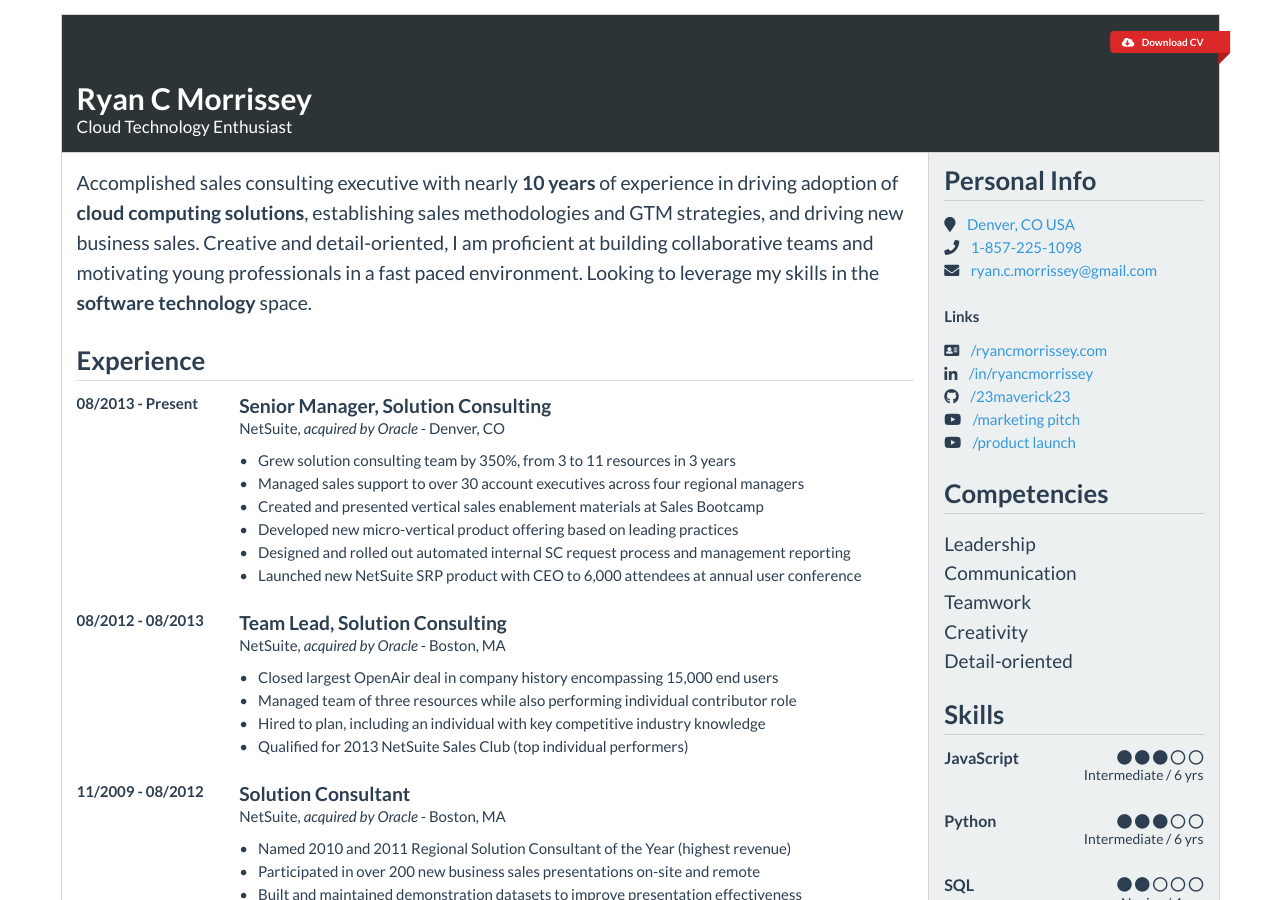
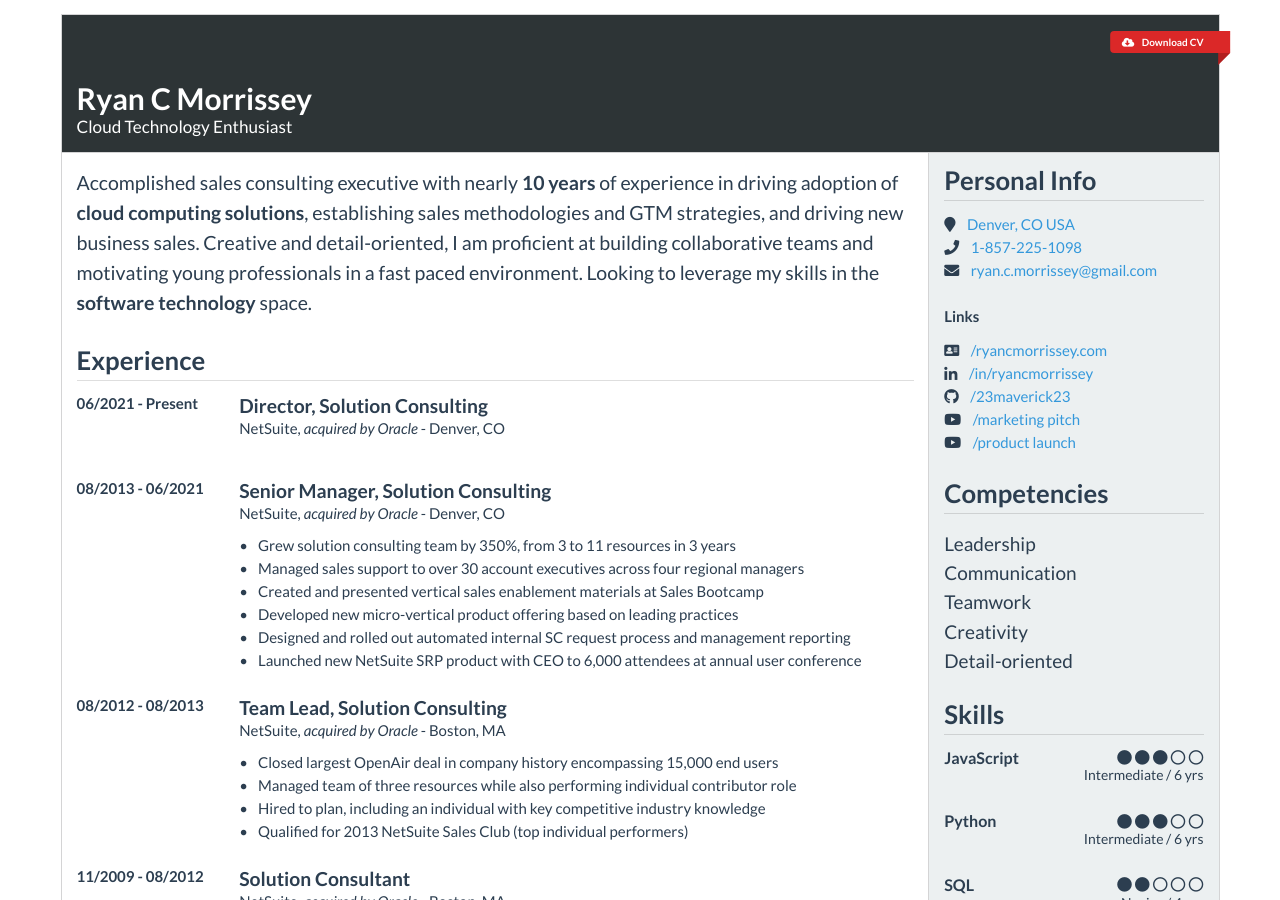
Before and after one commit to 23maverick23/cv, a Jekyll site: the page built from index.html, in a window 1280 px wide and 900 px high. Built offline with Jekyll 4.4.1, drawn with Linux system fonts in a browser that asks for light colours; nearby versions of some CDN libraries.

Commit message:
Update experience.yml

```diff
--- a/_data/experience.yml
+++ b/_data/experience.yml
@@ -1,8 +1,13 @@
+- title: "Director, Solution Consulting"
+  company: "NetSuite, <em>acquired by Oracle</em>"
+  location: "Denver, CO"
+  start: "06/2021"
+  finish: "Present"
 - title: "Senior Manager, Solution Consulting"
   company: "NetSuite, <em>acquired by Oracle</em>"
   location: "Denver, CO"
   start: "08/2013"
-  finish: "Present"
+  finish: "06/2021"
   highlights:
     - "Grew solution consulting team by 350%, from 3 to 11 resources in 3 years"
     - "Managed sales support to over 30 account executives across four regional managers"
```
